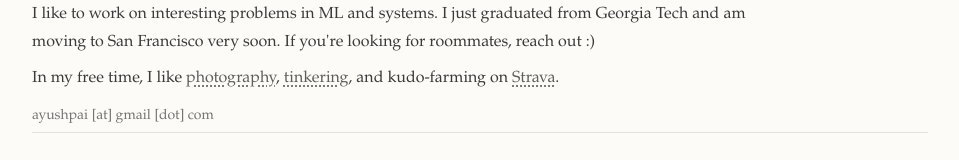
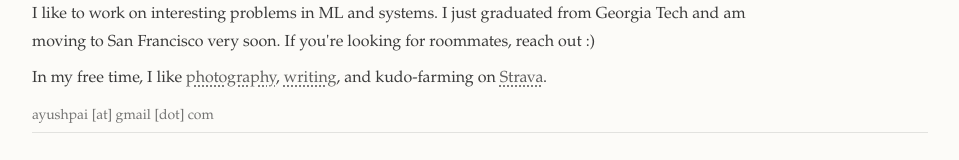
Before and after one commit to ayushpai/ayushpai.github.io, a Next.js app: page / in a window 1280 px wide. Shown: the part 120-280 px from the top of the page, without its empty margins (160-1119 px from the left). Built offline with nearby package versions, Linux system fonts and the light colour scheme.

Commit message:
Link writing from homepage

```diff
--- a/src/app/page.tsx
+++ b/src/app/page.tsx
@@ -160,12 +160,10 @@ export default function Home() {
           </a>
           ,{" "}
           <a
-            href="https://www.youtube.com/c/AyushPai"
-            target="_blank"
-            rel="noreferrer"
+            href="/writing"
             className="text-[rgba(58,58,58,0.82)] underline decoration-dotted underline-offset-4"
           >
-            tinkering
+            writing
           </a>
           , and kudo-farming on{" "}
           <a
```
